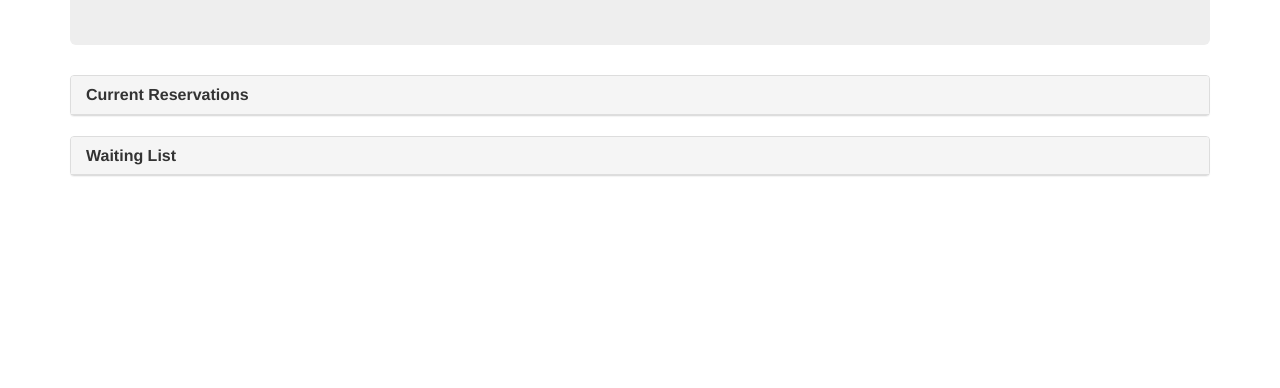
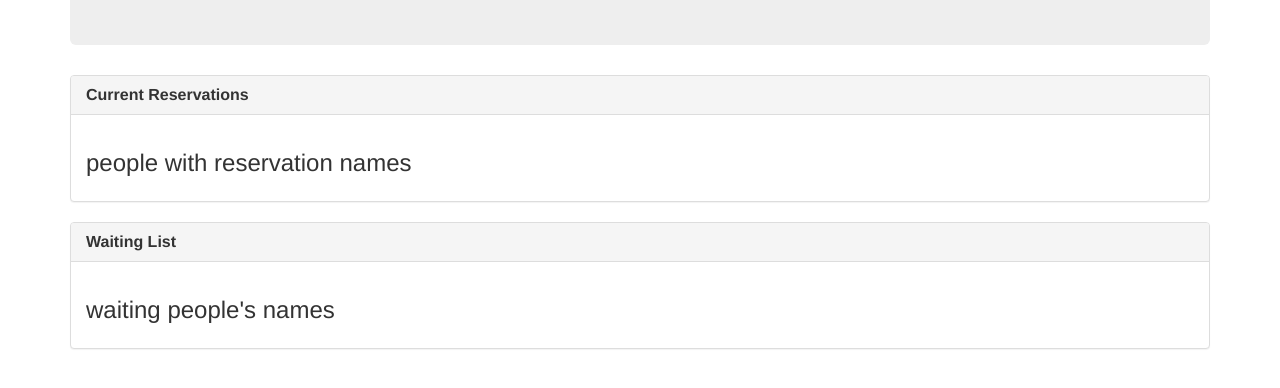
Before and after one commit to juliajyshin/hot-restaurant, a plain HTML site: page tables.html in a window 1280 px wide. Shown: the part 276-664 px from the top of the page. Drawn offline with nearby package versions, Linux system fonts and the light colour scheme.

Commit message:
updating tables html

```diff
--- a/tables.html
+++ b/tables.html
@@ -23,19 +23,22 @@
         </div>
         <div class="row">
                 <div class="col-lg-12">
-
-                  <div class="panel panel-default">
-                    <div class="panel-heading">
-                      <h3 class="panel-title"><strong>Current Reservations</strong></h3>
-                    </div>
+                    <div class="panel panel-default">
+                        <div class="panel-heading">
+                        <h3 class="panel-title"><strong>Current Reservations</strong></h3>
+                        </div>
+                        <div class="panel-body">
+                                <h3 id="reservation-blanks">people with reservation names </h3>
+                              </div>
                     </div>
                     <div class="panel panel-default">
                             <div class="panel-heading">
                               <h3 class="panel-title"><strong>Waiting List</strong></h3>
+                            </div>
+                            <div class="panel-body">
+                                    <h3 id="reservation-blanks">waiting people's names </h3>
+                                  </div>
                     </div>
-
-
-
 
 </body>
 </html>
```
